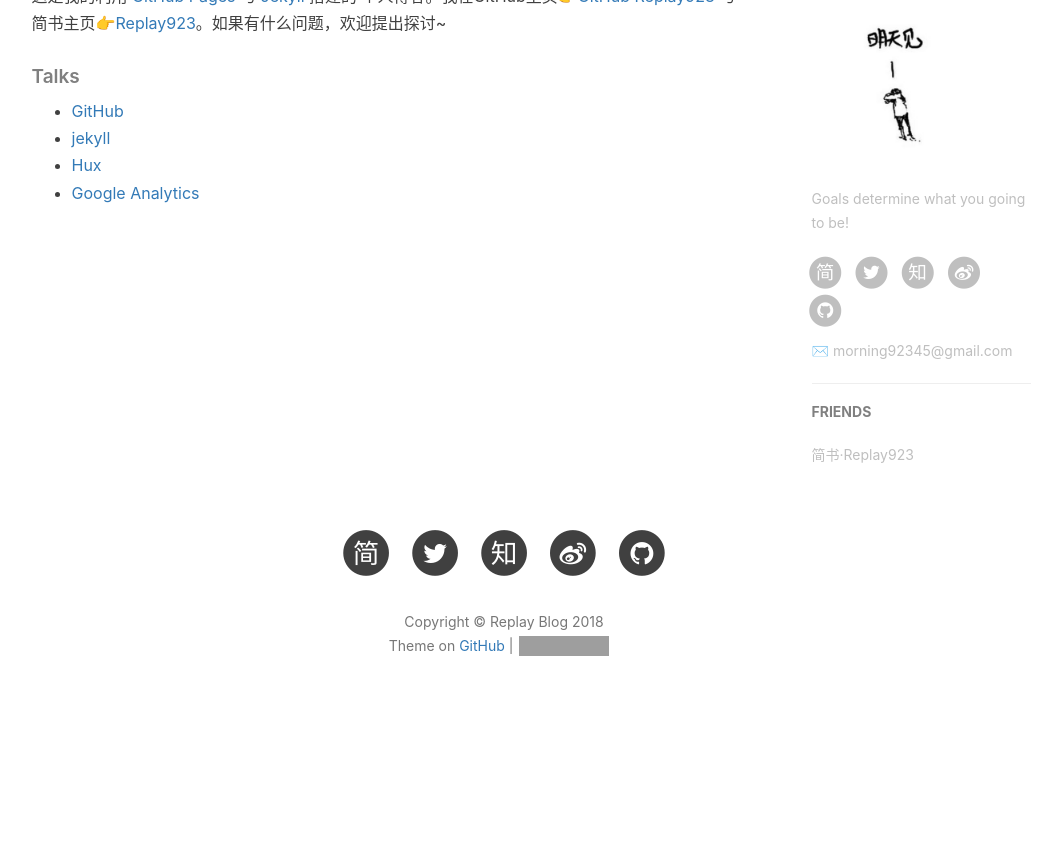
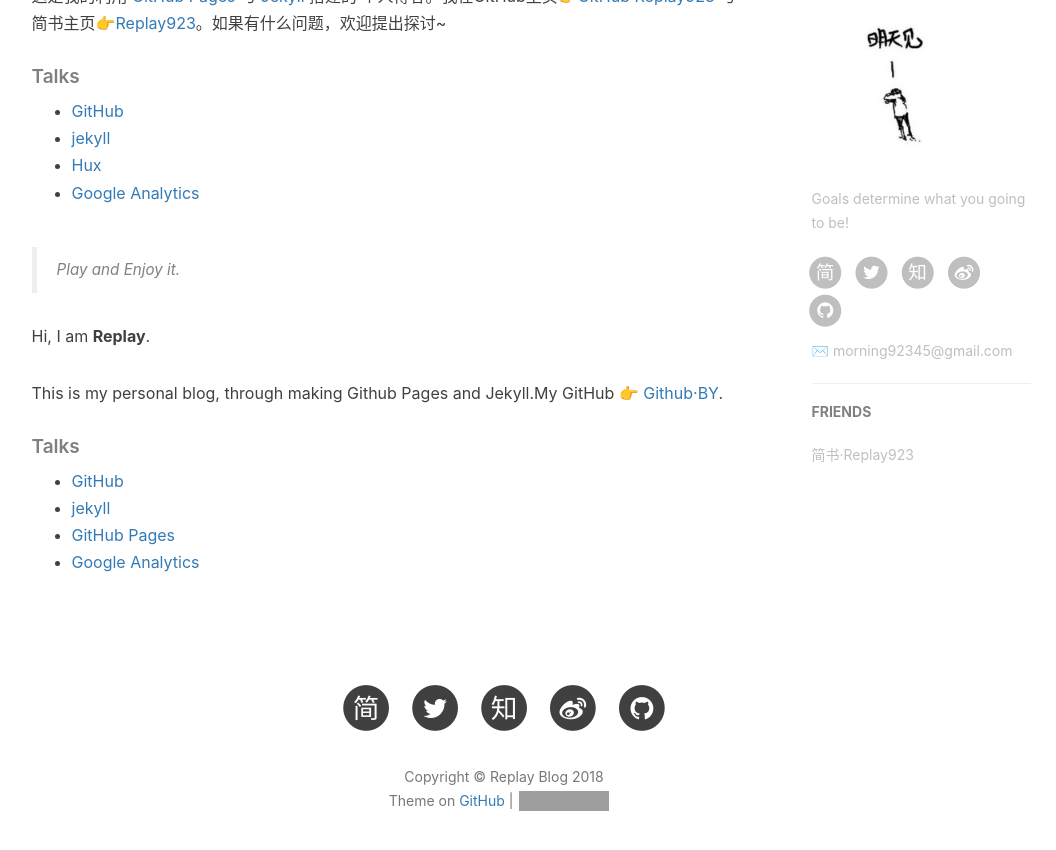
Before and after one commit to Replay923/Replay923.github.io, a Jekyll site: the page built from about.html, in a window 1280 px wide and 900 px high, scrolled down 634 px. Shown: the top 850 px of the window, without its empty margins (136-1192 px from the left). Built offline with Jekyll 4.4.1, drawn with Linux system fonts in a browser that asks for light colours; nearby versions of some CDN libraries; comment, search, counter and statistics services are not loaded; before the commit the page ends 1384 px from its top, so only the background shows below that; grey boxes are pictures that could not be loaded.

Commit message:
修改About.html

```diff
--- a/about.html
+++ b/about.html
@@ -35,15 +35,12 @@
 </div>
 
 <!-- English Version -->
-<!-- <div class="en post-container">
-    <blockquote><p>Yet another iOS Developer. <br>
-    Yet another Life-long Student.</p></blockquote>
+<div class="en post-container">
+    <blockquote><p>Play and Enjoy it.<br></p></blockquote>
 
-    <p>Hi, I am <strong>Baiying Qiu</strong>，you can call me <strong>BY</strong>. I am an iOS software engineer and currently working in Xiamen</p>
+    <p>Hi, I am <strong>Replay</strong>. </p>
 
-    <p>This is my personal blog, through making Github Pages and Jekyll.My GitHub  👉 <a href="http://github.com/qiubaiying">Github·BY</a>.</p>
-
-    <p>I am a sports enthusiast, I like fitness, running and boxing.</p>
+    <p>This is my personal blog, through making Github Pages and Jekyll.My GitHub  👉 <a href="https://github.com/Replay923">Github·BY</a>.</p>
 
     <h5>Talks</h5>
 
@@ -51,9 +48,9 @@
     <li><a href="https://github.com">GitHub</a></li>
     <li><a href="http://jekyll.com.cn/">jekyll</a></li>
     <li><a href="https://pages.github.com/">GitHub Pages</a></li>
-    <li><a href="https://qiubaiying.github.io">BY</a></li>
+    <li><a href="https://analytics.google.com/analytics">Google Analytics</a></li>
     </ul>
-</div> -->
+</div>
 
 <!-- Handle Language Change -->
 <script type="text/javascript">
```
